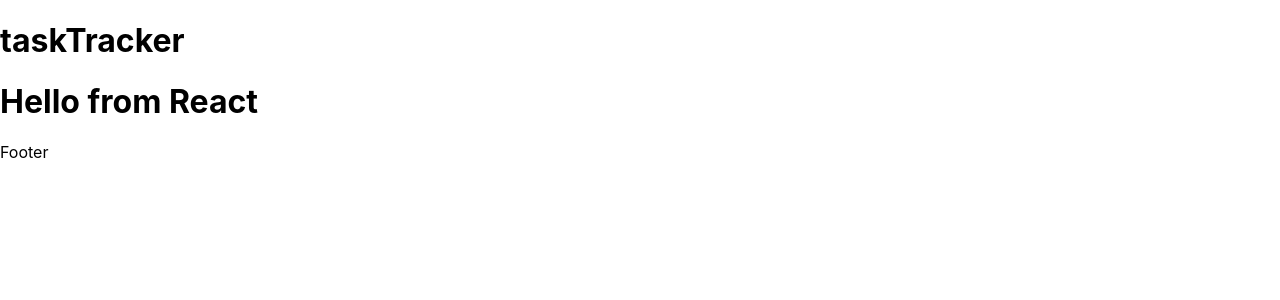
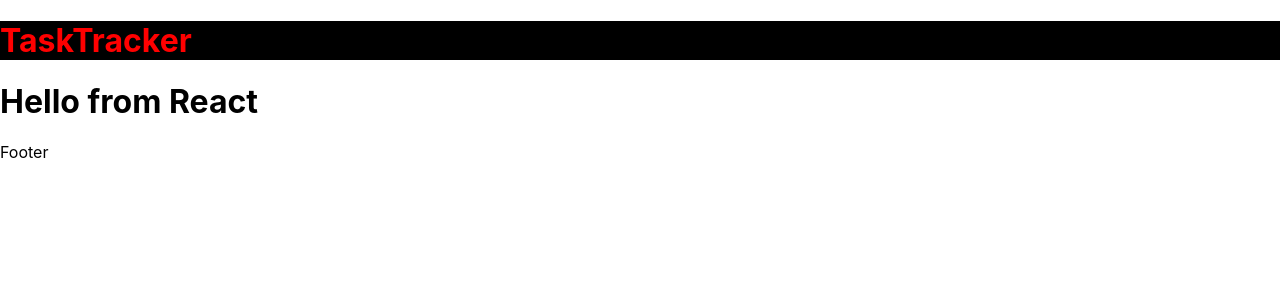
Before and after one commit to David-P-Molina/task-tutorial, a React (Create React App) app: page / in a window 1280 px wide. Shown: the top 300 px of the page. Built offline with nearby package versions, Linux system fonts and the light colour scheme.

Commit message:
Add css directly to react file

```diff
--- a/src/App.js
+++ b/src/App.js
@@ -5,7 +5,7 @@ import Footer from "./components/Footer";
 function App() {
   return (
     <div className="App">
-      <Header title="taskTracker"/>
+      <Header title="TaskTracker"/>
       <h1>Hello from React</h1>
       <Footer />
     </div>
--- a/src/components/Header.js
+++ b/src/components/Header.js
@@ -1,12 +1,26 @@
 import React from 'react'
+import PropTypes from 'prop-types'
 
 const Header = ({title}) => {
   return (
-    <h1>{title}</h1>
+    <header style={headerStyle}>
+    {/* <header style={{ color: 'red', backgroundColor: 'black' }}> */}
+      <h1>{title}</h1>
+    </header>
   )
 }
 
 Header.defaultProps = {
   title: 'Task Tracker',
 }
+
+Header.propTypes = {
+  title: PropTypes.string,
+}
+
+const headerStyle = {
+  color: 'red',
+  backgroundColor: 'black'
+}
+
 export default Header
```
